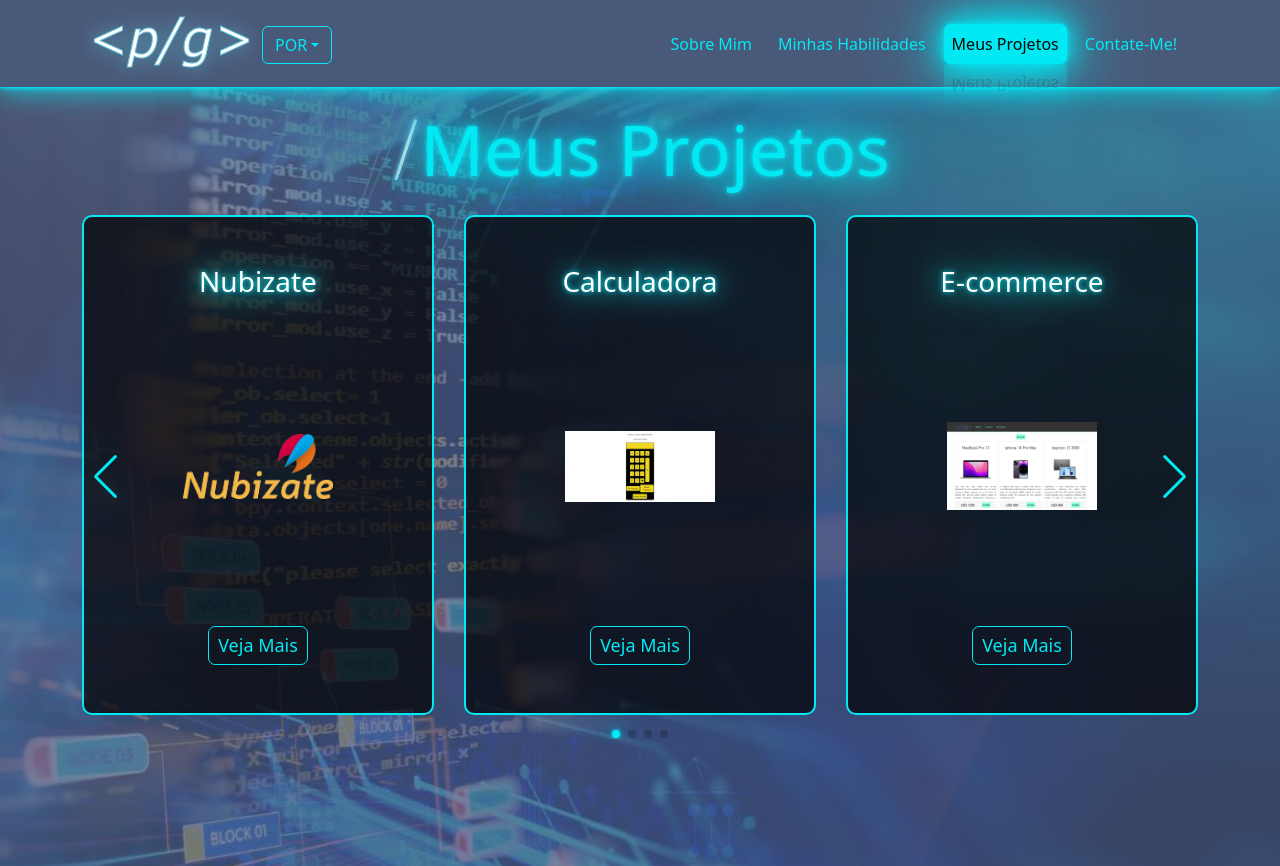
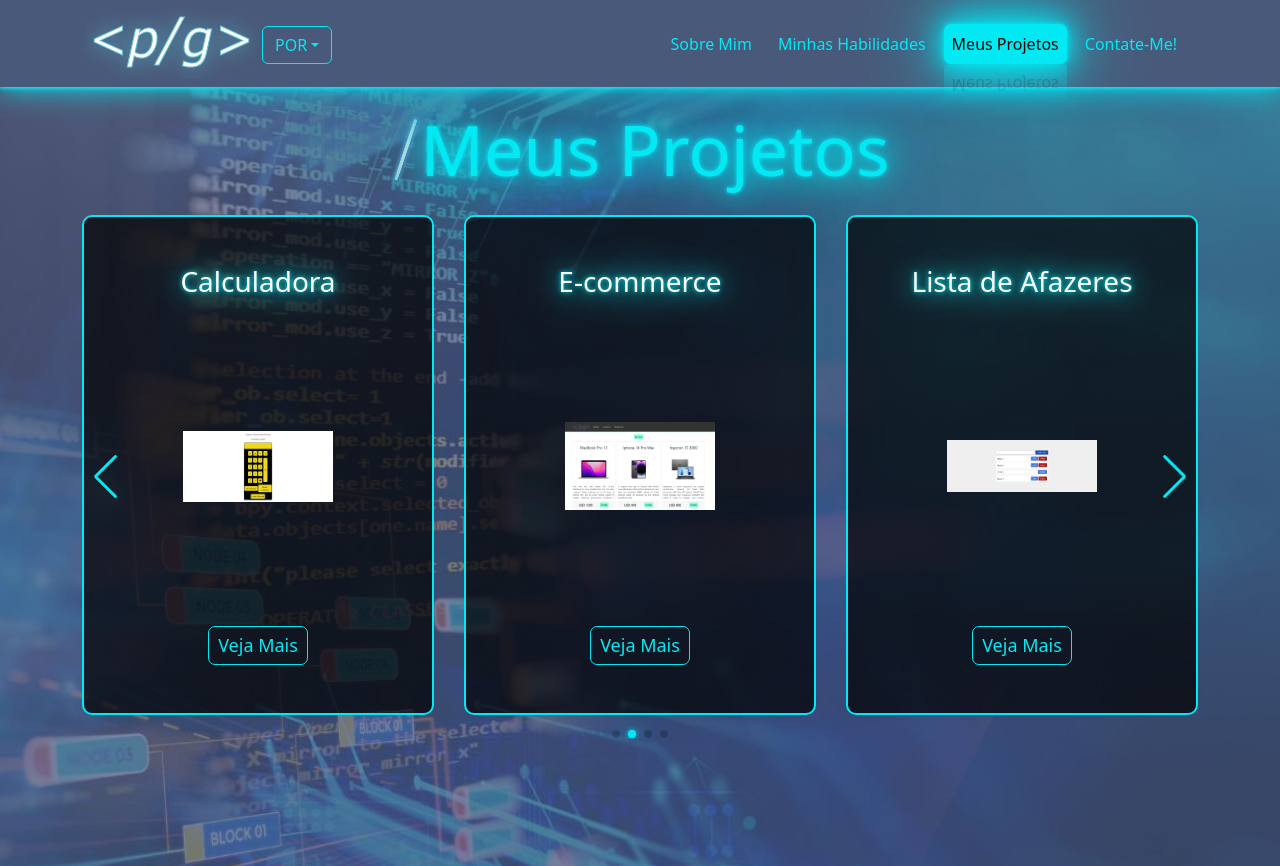
Before and after one commit to PabloNicolas87/Mi-Sitio-Web, a React (Create React App) app: page /MyProjects in a window 1280 px wide. Shown: the top 866 px of the page. Built offline with nearby package versions, Linux system fonts and the light colour scheme.

Commit message:
autoplay swiperjs

```diff
--- a/src/components/Swiper.js
+++ b/src/components/Swiper.js
@@ -13,11 +13,16 @@ import 'swiper/scss';
 import 'swiper/scss/navigation';
 import 'swiper/scss/pagination';
 
+import 'swiper/swiper-bundle.css';
+import SwiperCore, { Autoplay } from 'swiper';
+
 
 const SwiperJS = () => {
+    SwiperCore.use([Autoplay])
     const [t] = useTranslation("global");
     return (
         <Swiper
+        autoplay={{ delay: 3000 }}
         modules={[Navigation, Pagination, Scrollbar, A11y]}
         breakpoints={{
             // when window width is >= 640px
```
